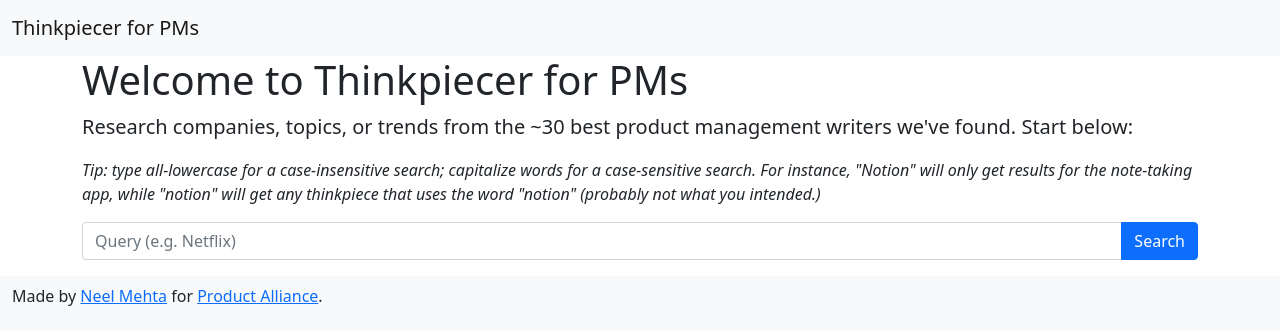
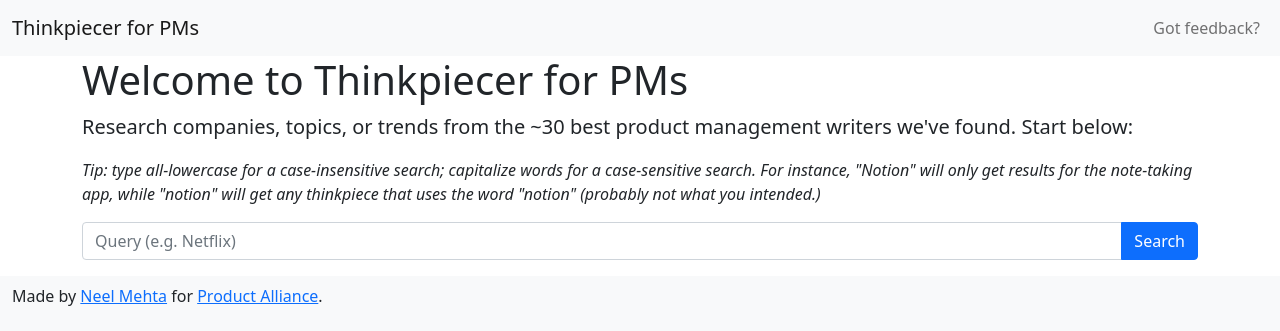
Before and after one commit to hathix/pm-thinkpieces, a Flask app: page / in a window 1280 px wide. Shown: the top 331 px of the page. Run offline with Flask 2, Linux system fonts and the light colour scheme.

Commit message:
add nice feedback form

```diff
--- a/templates/header.html
+++ b/templates/header.html
@@ -26,9 +26,22 @@
 </head>
 <body>
 
-    <nav class="navbar sticky-top navbar-light bg-light">
+    <nav class="navbar navbar-expand-lg sticky-top navbar-light bg-light">
       <div class="container-fluid">
         <a class="navbar-brand" href="/">Thinkpiecer for PMs</a>
+
+        <button class="navbar-toggler" type="button" data-bs-toggle="collapse" data-bs-target="#navbarNav" aria-controls="navbarNav" aria-expanded="false" aria-label="Toggle navigation">
+          <span class="navbar-toggler-icon"></span>
+        </button>
+
+        <div class="collapse navbar-collapse" id="navbarNav">
+          <ul class="navbar-nav ms-auto">
+            <li class="nav-item">
+              <a class="nav-link" href="https://docs.google.com/forms/d/e/1FAIpQLSd_oe-LBRtJjr4ffNdyqWCtcAQ8NHm-MFHS12rAU9f-P3S8xA/viewform?usp=sf_link" target="_blank">Got feedback?</a>
+            </li>
+            </li>
+          </ul>
+        </div>
       </div>
     </nav>
 
```
